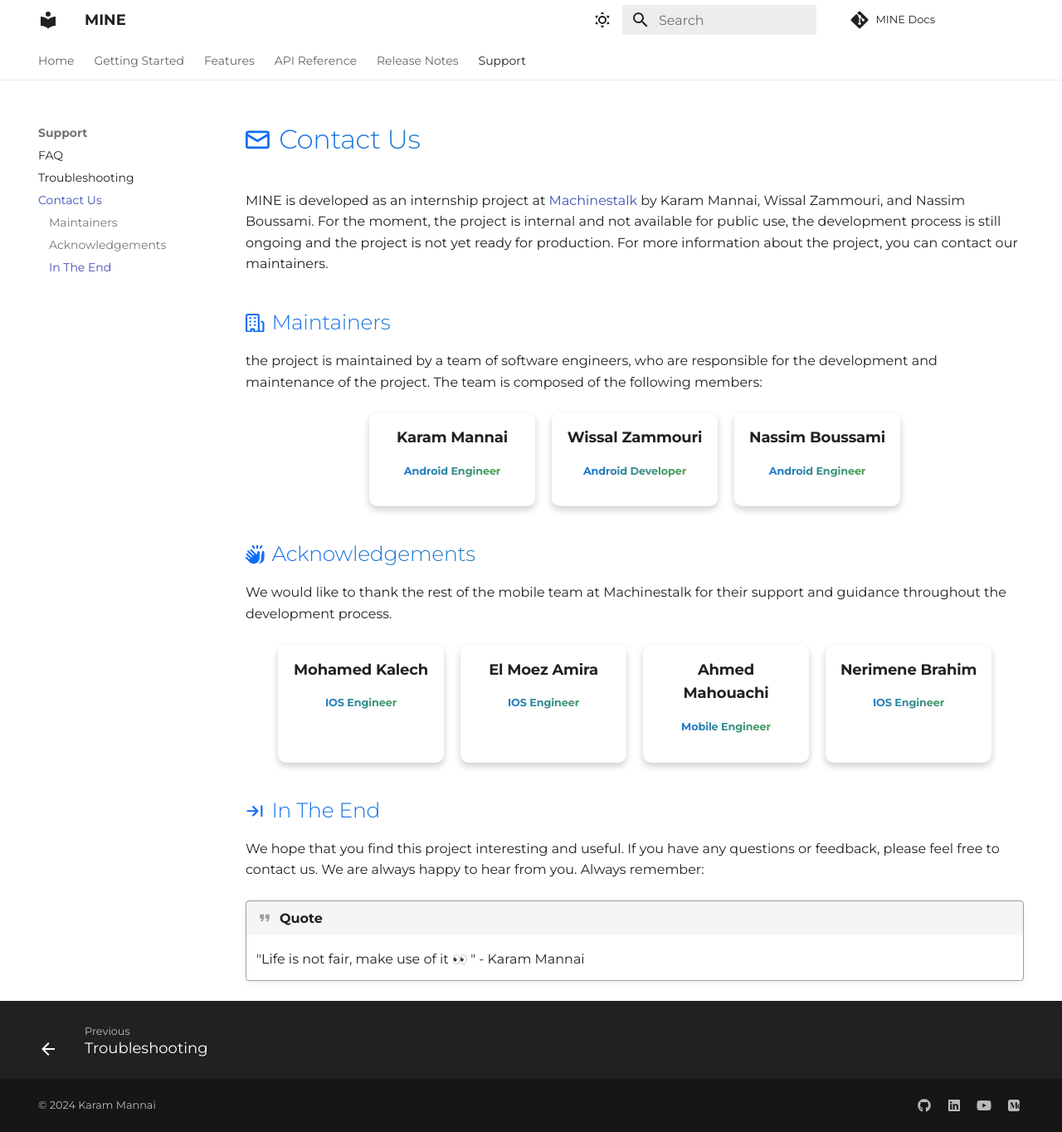
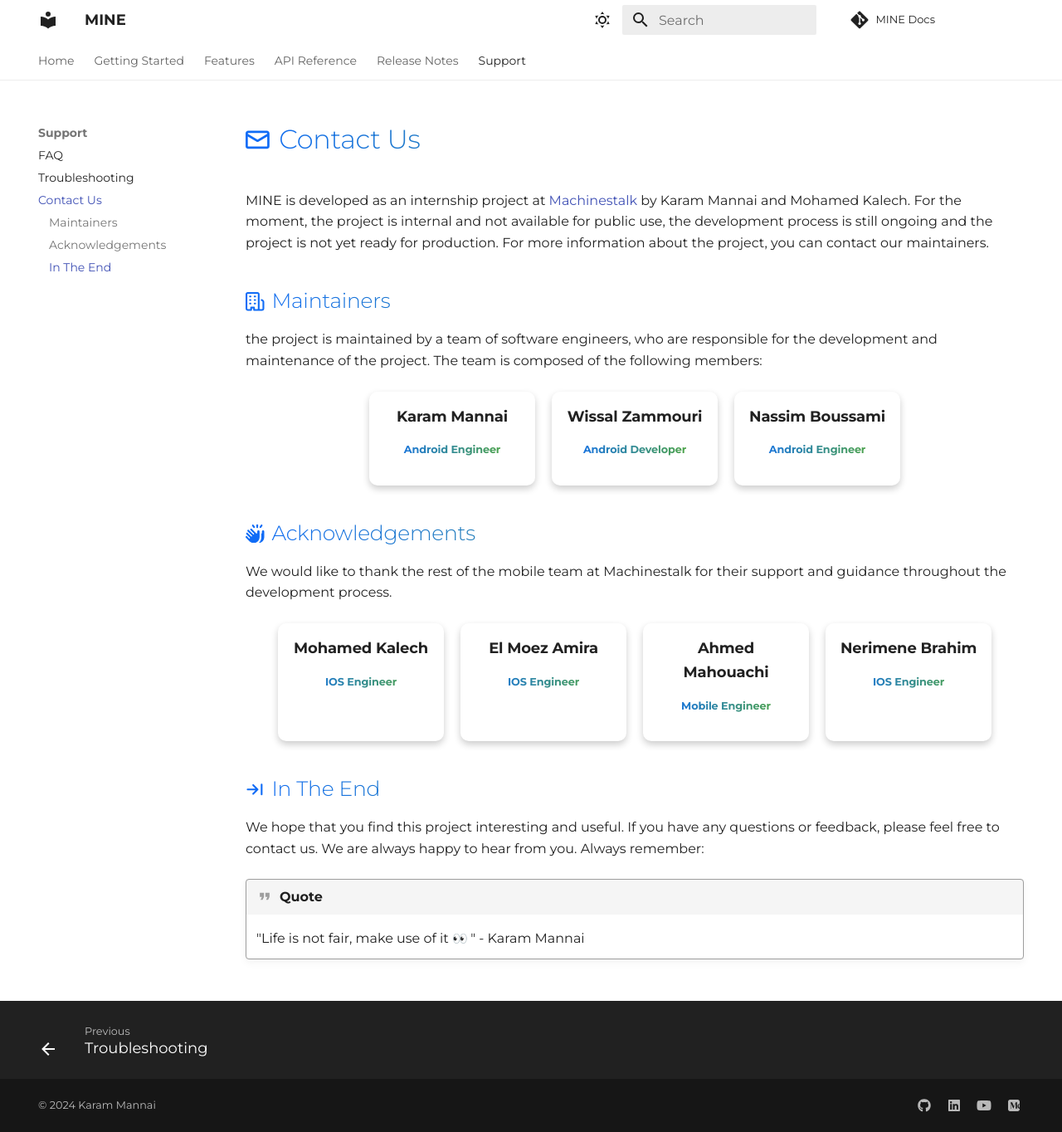
Before and after one commit to KvRae/MINE-Docs, an MkDocs documentation site: the page built from docs/support/contact_us.md, in a window 1280 px wide and 1364 px high. Shown: the whole window at 83% size. Built offline with MkDocs 1.6.1 and Material for MkDocs 9.7.7, drawn with Linux system fonts in a browser that asks for light colours; emoji names are drawn with the system emoji font; comment, search, counter and statistics services are not loaded.

Commit message:
Update contact_us.md

```diff
--- a/docs/support/contact_us.md
+++ b/docs/support/contact_us.md
@@ -1,5 +1,5 @@
 # <span class="emoji"> :octicons-mail-16: </span> Contact Us
-MINE is developed as an internship project at [Machinestalk]() by Karam Mannai, Wissal Zammouri, and Nassim Boussami.
+MINE is developed as an internship project at [Machinestalk]() by Karam Mannai and Mohamed Kalech.
 For the moment, the project is internal and not available for public use, the development process is still ongoing and the project is not yet ready for production.
 For more information about the project, you can contact our maintainers.
 
```
